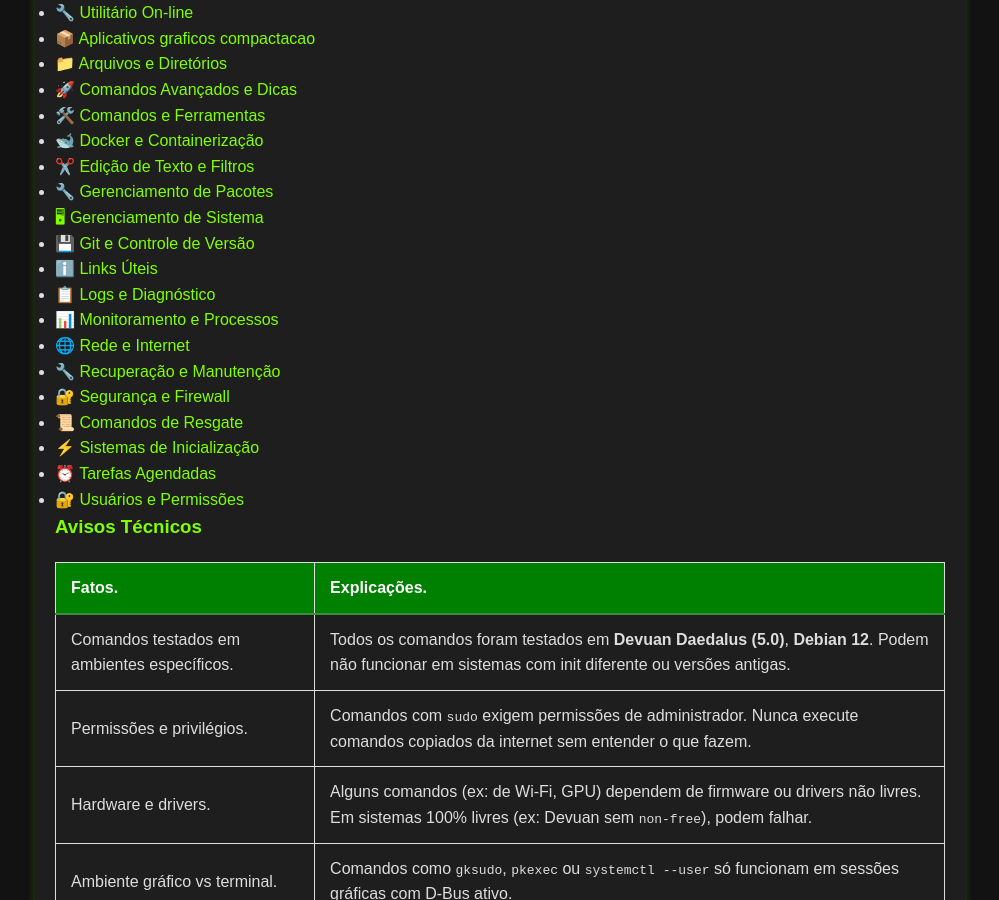
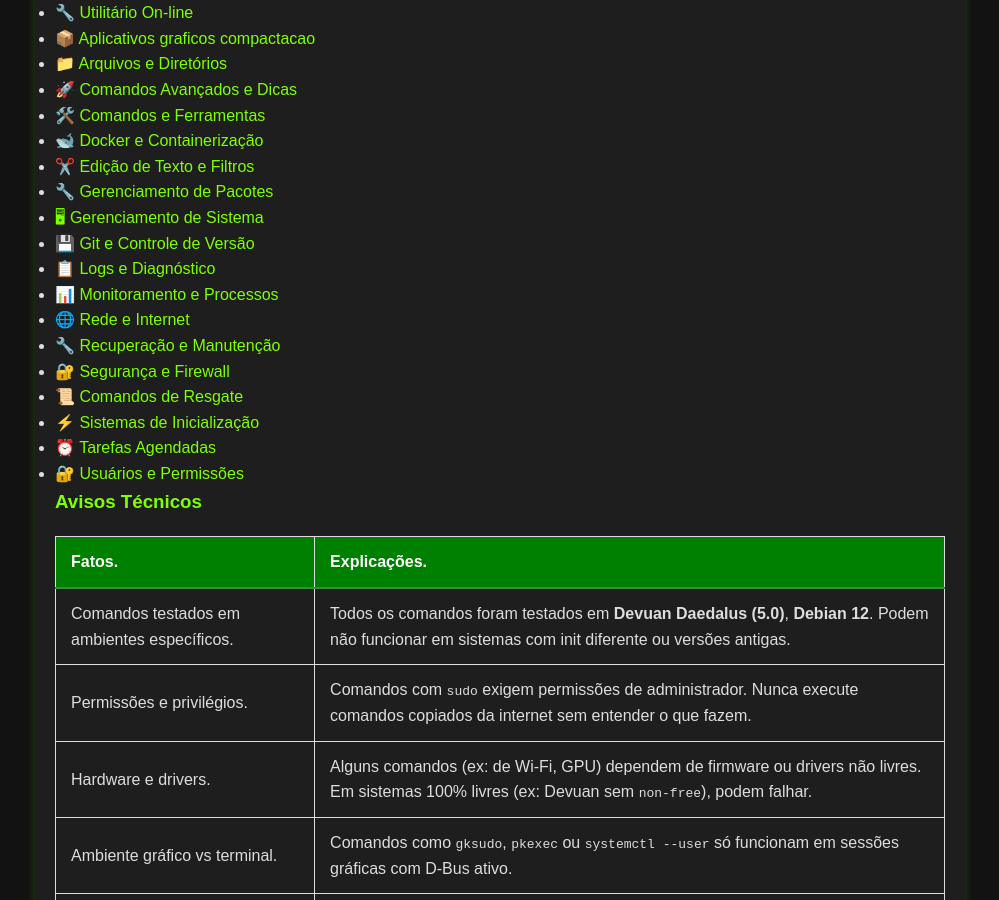
Before and after one commit to Piolinux/piolinux-site, a Jekyll site: the page built from _pages/_comandos/index.md, in a window 1280 px wide and 900 px high, scrolled down 407 px. Shown: the whole window, without its empty margins (140-1139 px from the left). Built offline with Jekyll 4.4.1, drawn with Linux system fonts in a browser that asks for light colours.

Commit message:
Update index.md

```diff
--- a/_pages/_comandos/index.md
+++ b/_pages/_comandos/index.md
@@ -29,7 +29,6 @@ permalink: /comandos/
     <li><a href="/gerenciamento-de-pacotes/">🔧 Gerenciamento de Pacotes</a></li>
     <li><a href="/gerenciamento-de-sistema/">🖥 Gerenciamento de Sistema</a></li>
     <li><a href="/git-e-controle-de-versao/">💾 Git e Controle de Versão</a></li>
-   <li><a href="/links-uteis-linux-python/">ℹ️ Links Úteis</a></li>
     <li><a href="/logs-e-diagnostico/">📋 Logs e Diagnóstico</a></li>
     <li><a href="/monitoramento-e-processos/">📊 Monitoramento e Processos</a></li>
     <li><a href="/rede-e-internet/">🌐 Rede e Internet</a></li>
```
